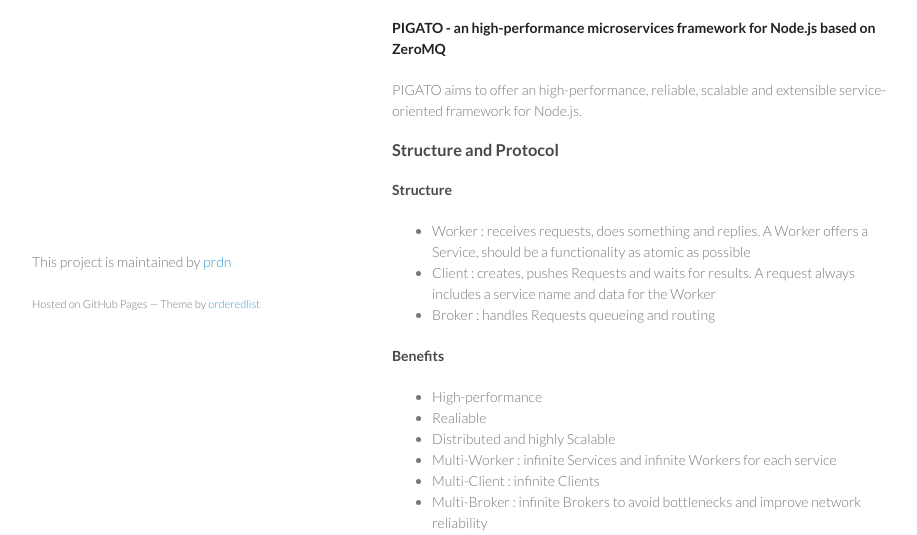
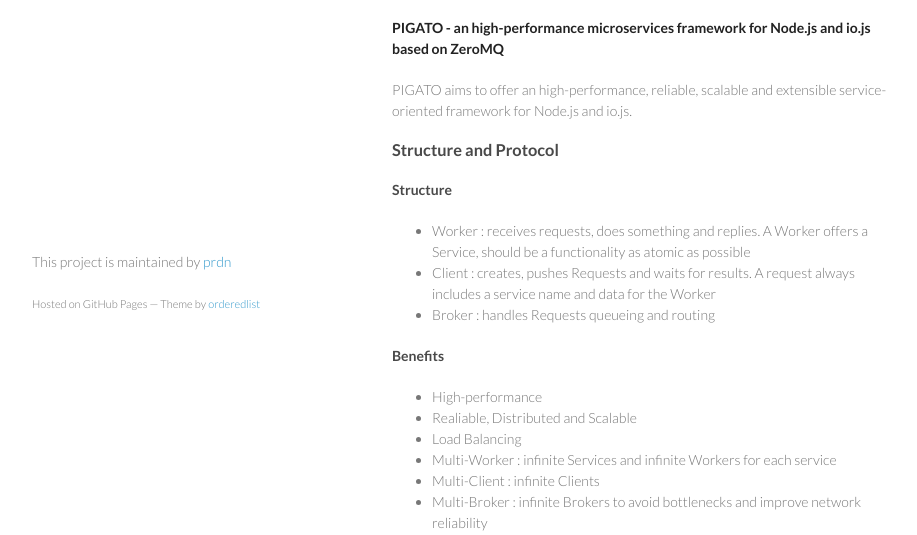
Before and after one commit to prdn/pigato, a plain HTML site: page index.html in a window 1280 px wide. Shown: the part 417-952 px from the top of the page, without its empty margins (178-1095 px from the left). Drawn offline with Linux system fonts and the light colour scheme.

```diff
--- a/index.html
+++ b/index.html
@@ -33,9 +33,9 @@
 
 <p><a href="https://github.com/prdn/pigato"><img src="http://ardoino.com/pub/pigato-200.png" alt="PIGATO"></a></p>
 
-<p><strong>PIGATO - an high-performance microservices framework for Node.js based on ZeroMQ</strong></p>
+<p><strong>PIGATO - an high-performance microservices framework for Node.js and io.js based on ZeroMQ</strong></p>
 
-<p>PIGATO aims to offer an high-performance, reliable, scalable and extensible service-oriented framework for Node.js.</p>
+<p>PIGATO aims to offer an high-performance, reliable, scalable and extensible service-oriented framework for Node.js and io.js.</p>
 
 <h3>
 <a id="structure-and-protocol" class="anchor" href="#structure-and-protocol" aria-hidden="true"><span class="octicon octicon-link"></span></a>Structure and Protocol</h3>
@@ -54,8 +54,8 @@
 
 <ul>
 <li>High-performance</li>
-<li>Realiable</li>
-<li>Distributed and highly Scalable</li>
+<li>Realiable, Distributed and Scalable</li>
+<li>Load Balancing</li>
 <li>Multi-Worker : infinite Services and infinite Workers for each service</li>
 <li>Multi-Client : infinite Clients</li>
 <li>Multi-Broker : infinite Brokers to avoid bottlenecks and improve network reliability</li>
@@ -144,7 +144,7 @@
 <li>
 <code>addr</code> - Broker address (string, i.e: 'tcp://localhost:12345') </li>
 <li>
-<code>serviceName</code> - service implemented by the Worker (string, i.e: 'echo')</li>
+<code>serviceName</code> - service implemented by the Worker (string, i.e: 'echo'). Wildcard '*' is supported</li>
 <li>
 <code>conf</code> - configuration override (object: { concurrency: 20 })
 
```
Also changed, not shown: params.json (+1 -1 lines).
